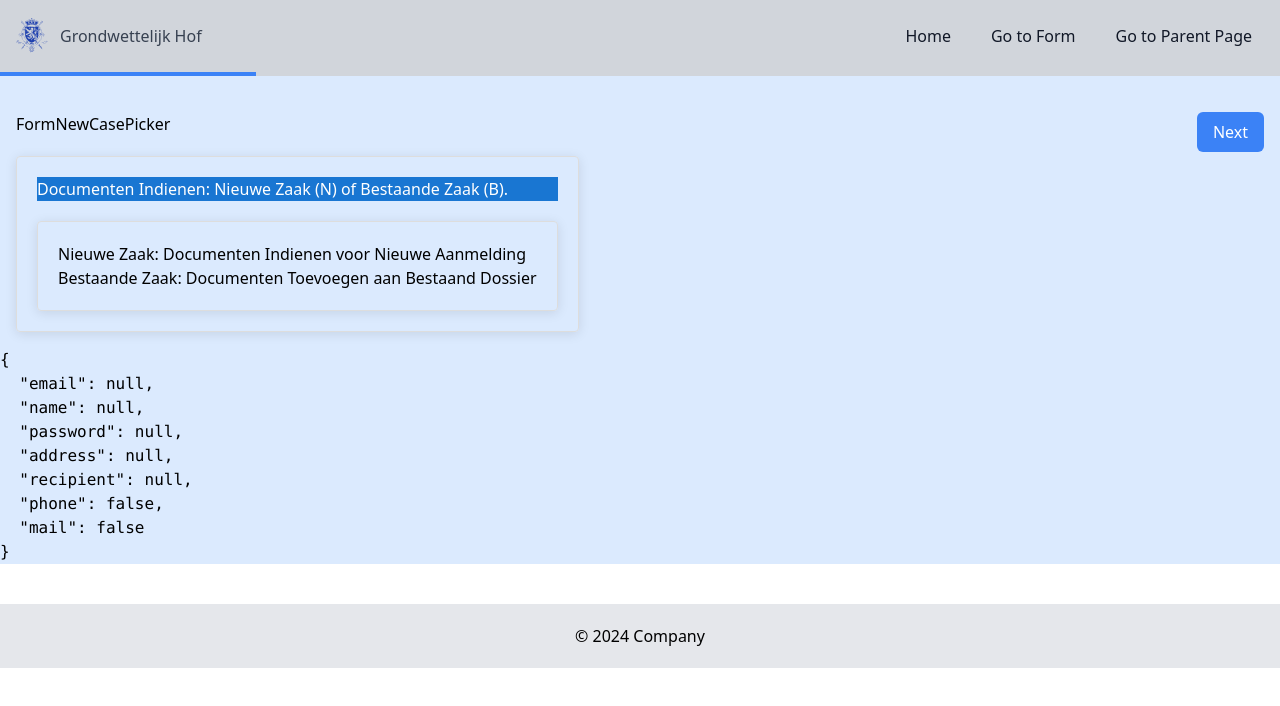
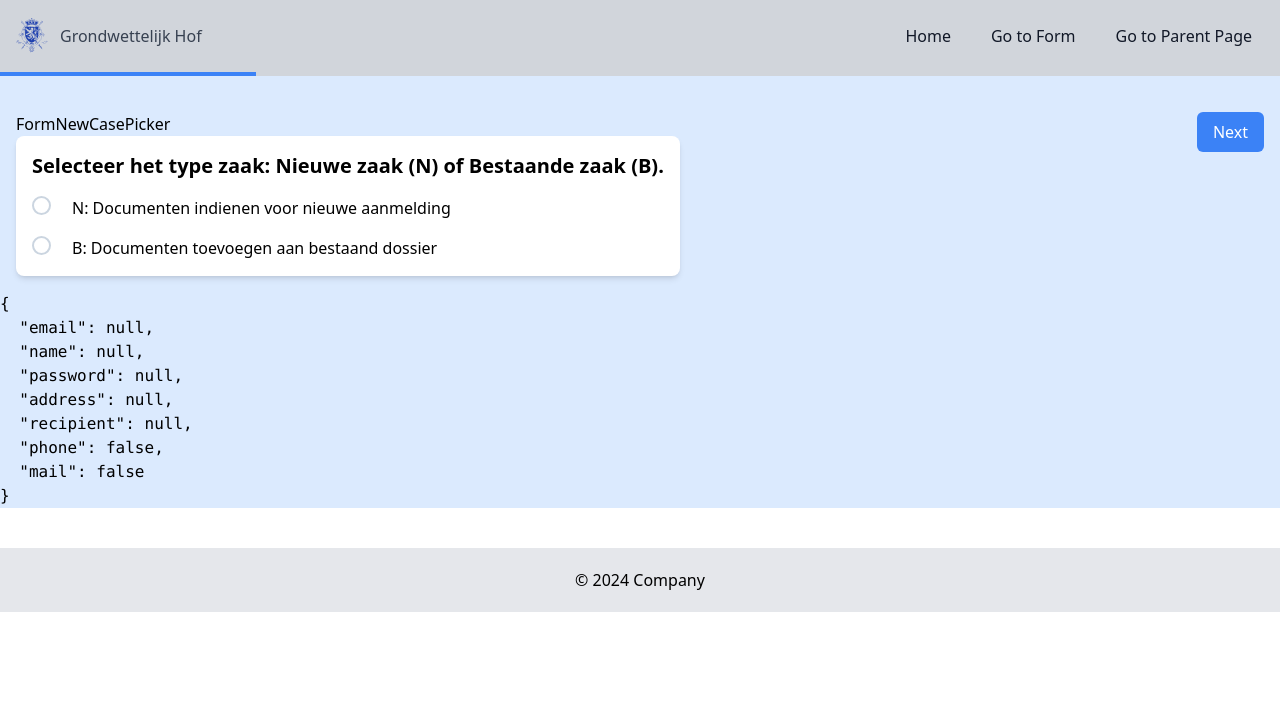
Before and after one commit to Larscode-io/eform3, a Vue app: page /form in a window 1280 px wide. Shown: the top 706 px of the page. Built offline with nearby package versions, Linux system fonts and the light colour scheme.

Commit message:
radio button instead yellow line selection way of working

```diff
--- a/src/components/FormNewCasePicker.vue
+++ b/src/components/FormNewCasePicker.vue
@@ -1,32 +1,27 @@
 <template>
   <div>
     <p>{{ componentName }}</p>
-    <div class="card elevation-12">
-      <div class="toolbar primary">
-        <h2>
-          Documenten Indienen: Nieuwe Zaak (N) of Bestaande Zaak (B).
-        </h2>
-      </div>
-      <div class="card">
-        <div v-for="caseType in caseTypes" :key="caseType.name"
-          :class="{ 'bg-yellow-300': selectedCaseType === caseType }" @click="pickCaseType(caseType)">
-          <div>
-            <span>{{ `${caseType.name}: ${caseType.description}` }}</span>
-          </div>
-        </div>
+    <div class="p-4 bg-white rounded-lg shadow-md">
+      <h2 class="mb-4 text-xl font-bold">
+        Selecteer het type zaak: Nieuwe zaak (N) of Bestaande zaak (B).
+      </h2>
+      <div class="space-y-4">
+        <label v-for="caseType in caseTypes" :key="caseType.name" class="flex items-center">
+          <input type="radio" :value="caseType" v-model="selectedCaseType" @change="pickCaseType(caseType)"
+            class="mr-2">
+          <span>{{ `${caseType.code}: ${caseType.description}` }}</span>
+        </label>
       </div>
     </div>
     <div v-if="selectedCaseType">
-      <h2>Uw keuze</h2>
+      <h2 class="text-xl font-bold">Uw keuze</h2>
       <p>{{ selectedCaseType?.name }}</p>
-
-
     </div>
   </div>
 </template>
 
 <script setup>
-import { ref } from 'vue';
+import { ref, } from 'vue';
 
 const emit = defineEmits(['update']);
 const componentName = 'FormNewCasePicker';
@@ -35,16 +30,15 @@ const caseTypes = ref([
   {
     code: 'N',
     name: 'Nieuwe Zaak',
-    description: 'Documenten Indienen voor Nieuwe Aanmelding',
+    description: 'Documenten indienen voor nieuwe aanmelding',
   },
   {
     code: 'B',
     name: 'Bestaande Zaak',
-    description: 'Documenten Toevoegen aan Bestaand Dossier',
+    description: 'Documenten toevoegen aan bestaand dossier',
   },
 ]);
 const selectedCaseType = ref(null);
-
 function pickCaseType(caseType) {
   selectedCaseType.value = caseType;
   emit('update', { caseType });
@@ -52,28 +46,40 @@ function pickCaseType(caseType) {
 </script>
 
 <style scoped>
-.card {
-  /* Basic card styling */
-  box-shadow: 0 2px 12px rgba(0, 0, 0, 0.1);
+input[type="radio"] {
+  display: none;
 }
 
-.toolbar.primary {
-  /* Toolbar styling, assuming 'primary' is a color theme */
-  background-color: #1976D2;
-  color: white;
+input[type="radio"]+span {
+  position: relative;
+  padding-left: 2.5em;
+  cursor: pointer;
 }
 
-.plans .yellow {
-  /* Highlighting for selected plans */
-  background-color: yellow;
+input[type="radio"]+span:before {
+  content: '';
+  position: absolute;
+  left: 0;
+  top: 0;
+  width: 1.2em;
+  height: 1.2em;
+  border-radius: 50%;
+  border: 2px solid #CBD5E0;
+  transition: border-color 0.2s ease-in-out;
 }
 
-.card {
-  border: 1px solid #ddd;
-  border-radius: 4px;
-  padding: 20px;
-  margin-top: 20px;
+input[type="radio"]:checked+span:before {
+  border-color: #CBD5E0;
 }
 
-/* Additional styles as needed */
+input[type="radio"]:checked+span:after {
+  content: '';
+  position: absolute;
+  left: 0.4em;
+  top: 0.4em;
+  width: 0.4em;
+  height: 0.4em;
+  border-radius: 50%;
+  background-color: #CBD5E0;
+}
 </style>
```
